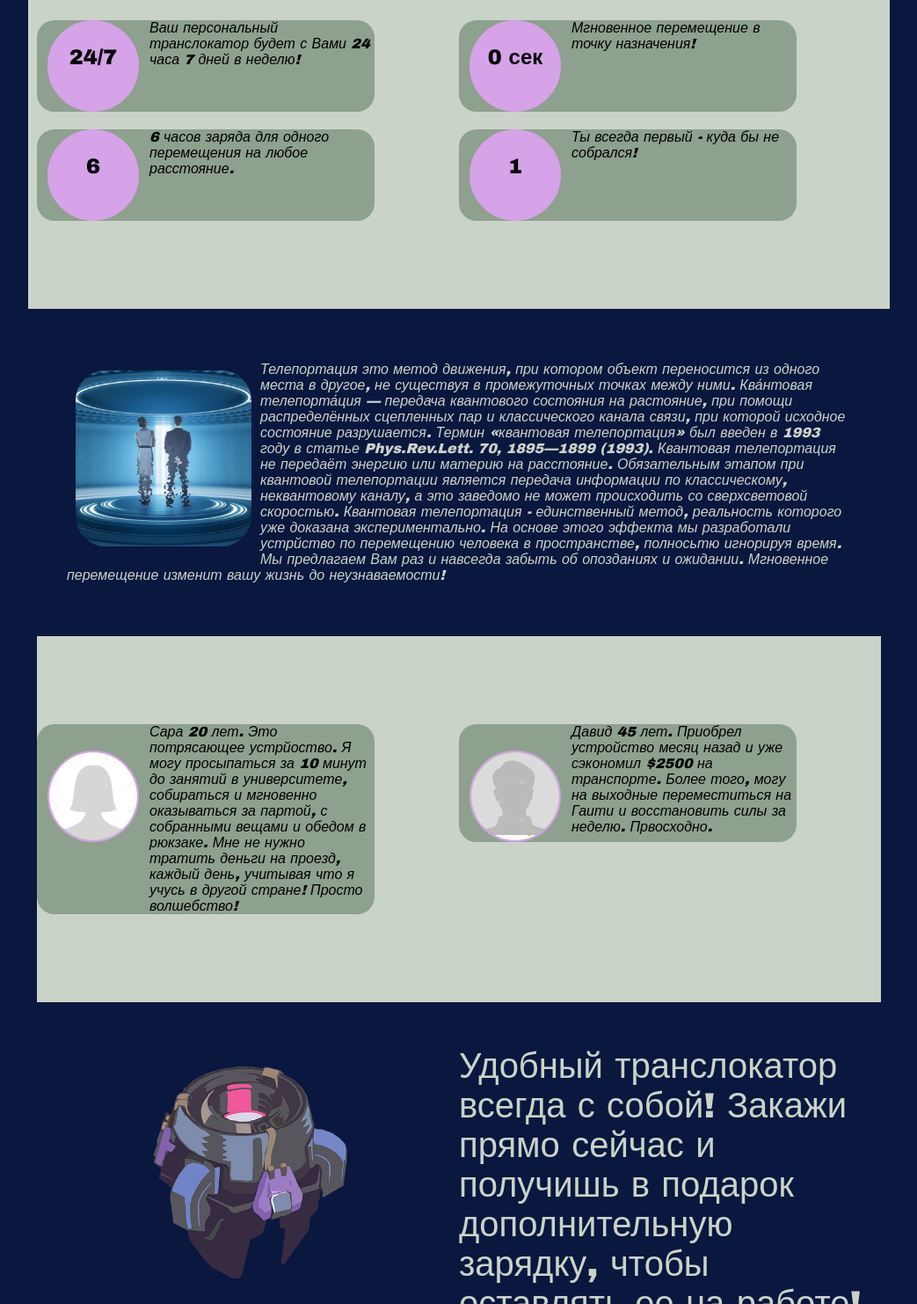
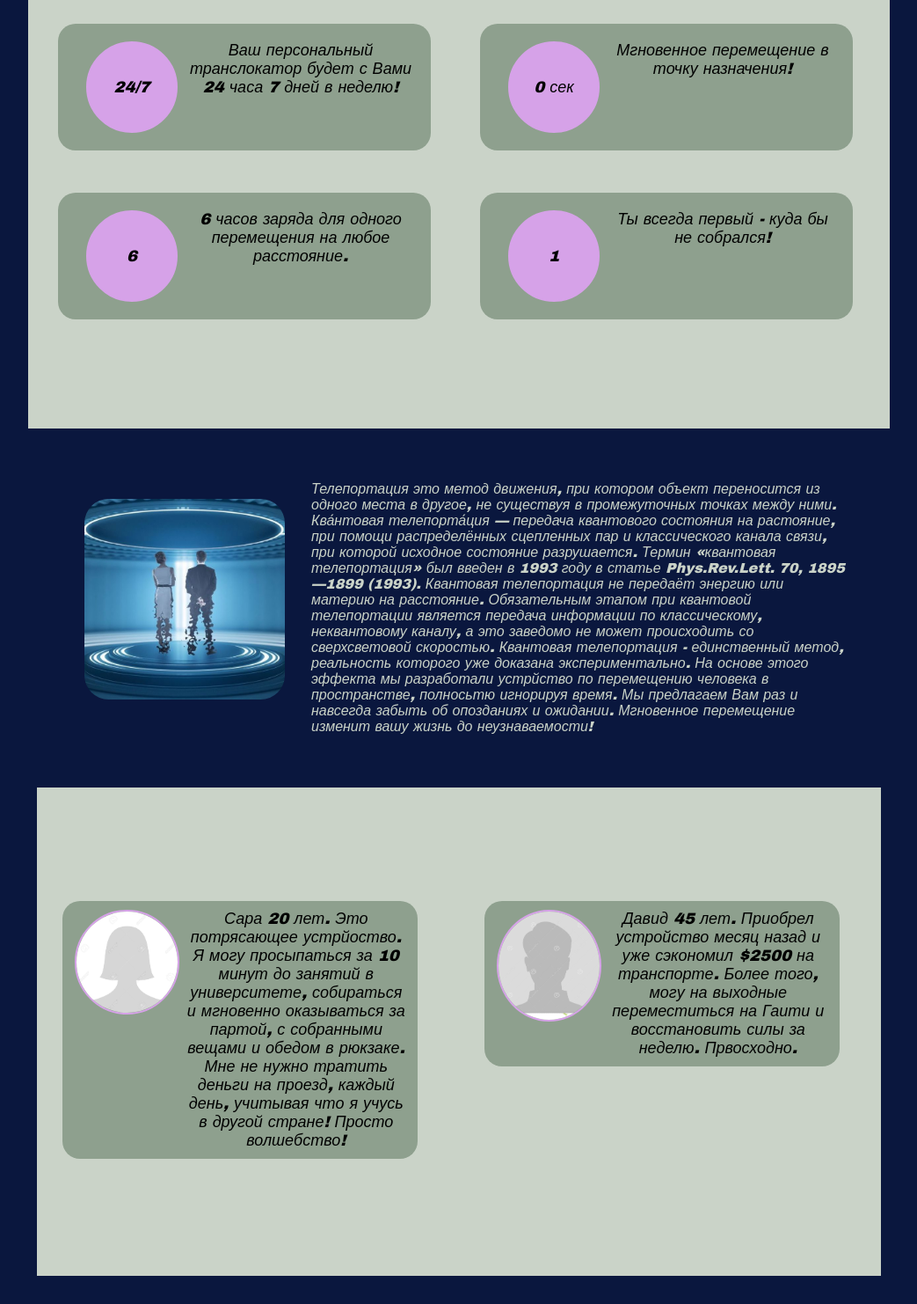
Before and after one commit to Anikram/translocator_landing, a plain HTML site: page index.html in a window 1280 px wide. Shown: the part 577-2059 px from the top of the page at 88% size, without its empty margins (118-1161 px from the left). Drawn offline with nearby package versions, Linux system fonts and the light colour scheme.

Commit message:
appearence fixed, blocks centered

```diff
--- a/css/contacts.css
+++ b/css/contacts.css
@@ -1,5 +1,6 @@
 .contacts {
   content: "";
+  min-height: 480px;
 }
 
 .contact {
@@ -8,7 +9,6 @@
   margin-bottom: 70px;
   width: 80%;
   background-color: #8ea08e;
-  height: 300px;
   border-style: hidden;
   border-radius: 20px;
 }
@@ -28,11 +28,18 @@
 
 .contacts-bg {
   background-color: #CAD3C8;
+  padding-bottom: 100px;
 }
 
 .contact-image {
   width: 500px;
   background-color: transparent;
+  display: inline-block;
+  margin: auto;
+}
+
+.contact-block {
+  width: 90%;
   display: block;
   margin: auto;
 }
--- a/css/features.css
+++ b/css/features.css
@@ -6,13 +6,19 @@
   padding-left: 25%;
 }
 
+.feature-block {
+  margin: auto;
+}
+
 .feature {
-
+  display: block;
   width: 80%;
+  margin: 5%;
+  padding: 20px;
   background-color: #8ea08e;
   border-style: hidden;
   border-radius: 20px;
-  display: block;
+
 }
 
 .feature-pic {
@@ -20,16 +26,26 @@
   border-color: #D6A2E8;
   border-width: 2px;
   border-radius: 100%;
-  display: block;
+  display: flex;
   width: 100px;
   height: 100px;
-  margin: auto;
   text-align: center;
   line-height: 80px;
   background-color: #D6A2E8;
+  margin: auto;
 }
 
 .feature-txt {
+  line-height: 100px;
+  text-align: center;
+  margin: auto;
+}
+
+.feature-txt-span {
+  margin: auto;
+  vertical-align: middle;
+  line-height: normal;
+  font-size: large;
 }
 
 .features.container {
--- a/css/feedback.css
+++ b/css/feedback.css
@@ -4,14 +4,14 @@
   padding-bottom: 100px;
 }
 
-.feedback {
+.feedback-block {
+  display: inline-block;
   width: 80%;
+  margin: 6%;
+  padding: 10px;
   background-color: #8ea08e;
   border-style: hidden;
   border-radius: 20px;
-  display: block;
-  margin: auto;
-
 }
 
 .feedback-pic {
@@ -20,16 +20,22 @@
   border-width: 2px;
   border-radius: 100%;
   display: block;
-  width: 100px;
-  height: 100px;
   margin: auto;
-  text-align: center;
-  line-height: 80px;
-  margin-top: 30px;
+  width: 90%;
+  height: 90%;
 }
 
 .feedback-txt {
+  line-height: 100px;
+  text-align: center;
   margin: auto;
+}
+
+.feedback-txt-span {
+  display: inline-block;
+  vertical-align: middle;
+  line-height: normal;
+  font-size: large;
 }
 
 .feedback-borders {
--- a/css/info.css
+++ b/css/info.css
@@ -3,11 +3,13 @@
   padding: 10px;
 }
 
-.info-image {;
+.info-image {
+  width: 25% ;
   background-size: 200px;
-  display: block;
+  display: inline-block;
+  margin: auto;
   float: left;
-  padding: 10px;
+  padding: 30px;
   border-style: hidden;
   border-radius: 20%;
 }
--- a/css/intro.css
+++ b/css/intro.css
@@ -1,5 +1,6 @@
 .intro {
   width: 980px;
+  display: flex;
   min-height: 480px;
   padding-right: 10px;
   padding-left: 10px;
@@ -16,12 +17,18 @@
   font-weight: bold;
   text-decoration-style: unset;
   text-align: center;
+  display: block;
+  width: 90%;
 }
 
 .intro-text {
+  display: block;
+  margin: auto;
+  width: 90%;
   font-size: 1.5em;
   font-weight: bold;
   font-style: italic;
+
 }
 
 .intro-pic {
--- a/index.html
+++ b/index.html
@@ -19,54 +19,64 @@
 </head>
 <body class="bg">
   <div class="container intro" data-parallax="scroll" data-image-src="assets/space.jpg">
-      <div class="intro-text">
+    <div class="intro-text ">
       <h1 class="intro-title">Персональный телепорт</h1>
-        <h5 class="intro-text">свобода без границ</h5>
+      <h5>свобода без границ</h5>
     </div>
   </div>
 
   <div class="container features">
-      <div class="container">
+      <div class="container ">
         <div class="column-1-2">
-          <div class="column-3-4 feature buffer-top ">
+          <div class="feature column-3-4 buffer-top">
             <div class="column-1-3">
-              <h2 class="feature-pic">24/7</h2>
+              <div class="feature-pic">
+                <p class="text feature-txt-span">24/7</p>
               </div>
-            <div class="column-2-3 feature-text">
-              <p class="text">Ваш персональный транслокатор будет с Вами 24 часа 7 дней в неделю!</p>
+            </div>
+            <div class="column-2-3 feature-txt">
+              <p class="text feature-txt-span">Ваш персональный транслокатор будет с Вами 24 часа 7 дней в неделю!</p>
             </div>
           </div>
         </div>
+
         <div class="column-1-2">
-        <div class="column-3-4 feature buffer-top ">
+          <div class="feature column-3-4 buffer-top">
             <div class="column-1-3">
-            <h2 class="feature-pic">0 сек</h2>
+              <div class="feature-pic">
+                <p class="text feature-txt-span">0 сек</p>
+              </div>
             </div>
             <div class="column-2-3 feature-txt">
-            <p class="text">Мгновенное перемещение в точку назначения!</p>
+              <p class="text feature-txt-span">Мгновенное перемещение в точку назначения!</p>
             </div>
           </div>
         </div>
     </div>
 
     <div class="container ">
-      <div class="column-1-2 ">
-        <div class="column-3-4 feature buffer-top ">
+      <div class="column-1-2">
+        <div class="feature column-3-4 buffer-top">
           <div class="column-1-3">
-            <h2 class="feature-pic">6 </h2>
+            <div class="feature-pic">
+              <p class="text feature-txt-span">6 </p>
+            </div>
           </div>
           <div class="column-2-3 feature-txt">
-            <p class="text">6 часов заряда для одного перемещения на любое расстояние.</p>
+            <p class="text feature-txt-span">6 часов заряда для одного перемещения на любое расстояние.</p>
           </div>
         </div>
       </div>
+
       <div class="column-1-2">
-        <div class="column-3-4 feature buffer-top ">
+        <div class="feature column-3-4 buffer-top">
           <div class="column-1-3">
-            <h2 class="feature-pic">1</h2>
+            <div class="feature-pic">
+              <p class="text feature-txt-span">1 </p>
+            </div>
           </div>
           <div class="column-2-3 feature-txt">
-            <p class="text">Ты всегда первый - куда бы не собрался!</p>
+            <p class="text feature-txt-span">Ты всегда первый - куда бы не собрался!</p>
           </div>
         </div>
       </div>
@@ -75,7 +85,8 @@
 
   <div class="container info buffer-both-big">
     <div class="info-text-block">
-      <p class="text info-text"><img src="assets/teleportation.jpeg" alt="[teleportation]" class="info-image" width="200">
+      <img src="assets/teleportation.jpeg" alt="[teleportation]" class="info-image">
+      <p class="text info-text">
         Телепортация это метод движения, при котором объект переносится из одного места в другое, не существуя в
         промежуточных точках между ними. Ква́нтовая телепорта́ция — передача квантового состояния на растояние, при
         помощи распределённых сцепленных пар и классического канала связи, при которой исходное состояние разрушается.
@@ -91,25 +102,29 @@
 
   <div class="container feedbacks">
     <div class="column-1-2">
-      <div class="feedback column-3-4 buffer-both">
+      <div class="feedback-block">
         <div class="column-1-3">
           <img src="assets/avatar_female.jpg" alt="[avatar]" class="feedback-pic">
         </div>
-        <div class="column-2-3 feedback-text">
-          <p class="text">Сара 20 лет. Это потрясающее устрйоство. Я могу просыпаться за 10 минут до занятий в университете,
+        <div class="column-2-3">
+          <div class="feedback-text">
+            <p class="text feedback-txt-span feedback-txt">Сара 20 лет. Это потрясающее устрйоство. Я могу просыпаться за 10 минут до занятий в университете,
             собираться и мгновенно оказываться за партой, с собранными вещами и обедом в рюкзаке. Мне не нужно тратить
               деньги на проезд, каждый день, учитывая что я учусь в другой стране! Просто волшебство!</p>
           </div>
         </div>
       </div>
+    </div>
     <div class="column-1-2">
-      <div class="feedback column-3-4 buffer-both">
+      <div class="feedback-block">
         <div class="column-1-3">
           <img src="assets/avatar_male.jpg" alt="[avatar]" class="feedback-pic">
         </div>
-        <div class="column-2-3 feedback-text">
-          <p class="text">Давид 45 лет. Приобрел устройство месяц назад и уже сэкономил $2500 на транспорте. Более того,
+        <div class="column-2-3">
+          <div class="feedback-text">
+            <p class="text feedback-txt-span feedback-txt">Давид 45 лет. Приобрел устройство месяц назад и уже сэкономил $2500 на транспорте. Более того,
               могу на выходные переместиться на Гаити и восстановить силы за неделю. Првосходно.</p>
+          </div>
         </div>
       </div>
     </div>
@@ -136,6 +151,7 @@
 
   <div class="contacts">
     <div class="container contacts-bg">
+      <div class="contact-block container">
         <div class="contact-title">
           <h2 class="contact-text">По любым вопросам свяжитесь с нами!</h2>
         </div>
@@ -143,9 +159,6 @@
           <p class="contact-text">Наша служба поддрежки ответит на любые Ваши вопросы, пожалуйста свяжитесь с
             нами любым удобным способом!</p>
         </div>
-    </div>
-    <div class="container contacts-bg">
-      <div class="contact-pics-block">
         <div class="column-1-3">
           <a href="#" class="contact-link"><img class="contact-pic" src="assets/twitter.png" alt=""></a>
         </div>
```
Lines whose indentation alone changed are shown as unchanged.
